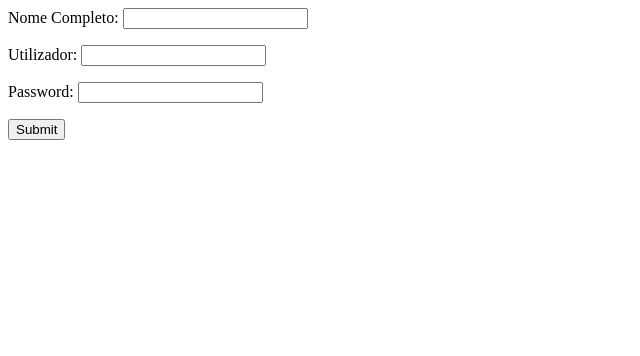
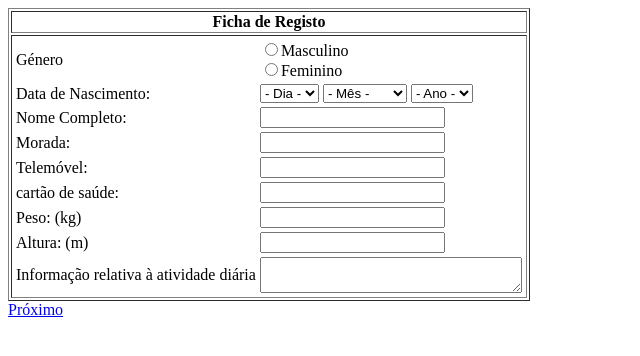
Before and after one commit to floli171/SIM-amizades-coloridas, a PHP site: page /SIM/showRegistry.php?registry=showRegistry1 in a window 1280 px wide. Shown: the top 356 px of the page, without its empty margins (0-640 px from the left). Run offline with PHP 8.4, Linux system fonts and the light colour scheme.

Commit message:
Add files via upload

```diff
--- a/home.php
+++ b/home.php
@@ -1,5 +1,5 @@
 
 <!-- Código que define imagem e texto a apresentar no ínicio, por default, e quando o utilizador segue a hiperligação Apresentação-->
 
-<h3><strong>Um Hospital onde todos olham para si!!!!</strong></h3>
+<h3><strong>A lifeStyleFCT dispõe de um grupo de nutricionistas formados na área prontos para o ajudar</strong></h3>
 <p><img src="home_image.jpg" height="300" width="200" align="center"></p>
--- /dev/null
+++ b/personalInfo.php
@@ -0,0 +1,5 @@
+Aqui deverá fazer o registo diário da sua alimenta&ccedil;&atilde;o
+
+<!-- sugestões
+		peidr mais informações tais como idade, peso (sliders, popupmenu)
+		a partir do momento em que o utilizador coloca a informação há um lock e para alterar é necessário clicar no botão "editar"-->
--- a/showLogin.php
+++ b/showLogin.php
@@ -6,3 +6,5 @@
 <p>Password: <input type="password" name="pass" ></p>
 <input type="submit" name="Submit" value="Submit" >
 </form>
+
+Não tem conta? Registe-se já <a href="http://localhost/SIM/index.php?operacao=showRegistry">aqui</a>
--- a/showRegistry.php
+++ b/showRegistry.php
@@ -1,9 +1,50 @@
 
 <!-- Apresenta o Formulário de Registo quando o utilizador segue a hiperligação "Registar" -->
 <!-- Recebe do utilizador Nome completo, Utilizador e Password e guarda nas respectivas variáveis para inserir na base de dados -->
-<form method="POST" action="index.php?operacao=registry">
-<p>Nome Completo: <input type="text" name="name" ></p>
-<p>Utilizador: <input type="text" name="user" ></p>
-<p>Password: <input type="password" name="pass" ></p>
-<input type="Submit" name="Submit" value="Submit" >
-</form>
+
+<style type="text/css">
+form {
+	text-align: left;
+	font-size: 1.25em; /*not working*/
+}
+</style>
+
+<table border="1">
+	<th>Ficha de Registo</th>
+	<tr>
+		<td>
+			<?php
+				if (isset($_GET['registry']))
+				{
+				switch ($_GET['registry'])
+					{
+					case 'showRegistry1':
+						include ("showRegistry1.php");
+						break;
+
+					case 'showRegistry2':
+						include ("showRegistry2.php");
+						break;
+
+					default:
+						include ("showRegistry1.php");
+						break;
+					}
+				}
+			?>
+		</td>
+	</tr>
+</table>
+
+
+<?php
+if($_GET['registry'] == 'showRegistry1')
+	echo "<a href='http://localhost/SIM/index.php?operacao=showRegistry?registry=showRegistry2'>Próximo</a>";
+
+if($_GET['registry'] == 'showRegistry2')
+	 echo "<a href='http://localhost/SIM/index.php?operacao=showRegistry?registry=showRegistry1'>Anterior</a>";
+
+?>
+
+
+<!-- uma fotografia-->
--- /dev/null
+++ b/showRegistry1.php
@@ -0,0 +1,200 @@
+<table border="0">
+	<form method="POST" action="index.php?operacao=registry">
+	<tr>
+		<td>
+			<p>Género</p>
+		</td>
+		<td>
+			<input type="radio" name="gender" value="male" required>Masculino<br>
+			<input type="radio" name="gender" value="female" required>Feminino<br>
+		</td>
+	</tr>
+	<tr>
+		<td>
+			<p>Data de Nascimento: </p>
+		</td>
+		<td>
+			<select name="day" required>
+			<option> - Dia - </option>
+			<option value="1">1</option>
+			<option value="2">2</option>
+			<option value="3">3</option>
+			<option value="4">4</option>
+			<option value="5">5</option>
+			<option value="6">6</option>
+			<option value="7">7</option>
+			<option value="8">8</option>
+			<option value="9">9</option>
+			<option value="10">10</option>
+			<option value="11">11</option>
+			<option value="12">12</option>
+			<option value="13">13</option>
+			<option value="14">14</option>
+			<option value="15">15</option>
+			<option value="16">16</option>
+			<option value="17">17</option>
+			<option value="18">18</option>
+			<option value="19">19</option>
+			<option value="20">20</option>
+			<option value="21">21</option>
+			<option value="22">22</option>
+			<option value="23">23</option>
+			<option value="24">24</option>
+			<option value="25">25</option>
+			<option value="26">26</option>
+			<option value="27">27</option>
+			<option value="28">28</option>
+			<option value="29">29</option>
+			<option value="30">30</option>
+			<option value="31">31</option></select>
+
+			<select name="month" required>
+			<option> - Mês - </option>
+			<option value="Jannuart">Janeiro</option>
+			<option value="Febuary">Fevereiro</option>
+			<option value="March">Mar&ccedil;o</option>
+			<option value="April">Abril</option>
+			<option value="May">Maio</option>
+			<option value="June">Junho</option>
+			<option value="July">Julho</option>
+			<option value="August">Agosto</option>
+			<option value="September">Setembro</option>
+			<option value="October">Outubro</option>
+			<option value="November">Novembro</option>
+			<option value="December">Dezembro</option></select>
+
+			<select name='year' required>
+			<option> - Ano - </option>
+			<option value='1947'>1947</option>
+			<option value='1948'>1948</option>
+			<option value='1949'>1949</option>
+			<option value='1950'>1950</option>
+			<option value='1951'>1951</option>
+			<option value='1952'>1952</option>
+			<option value='1953'>1953</option>
+			<option value='1954'>1954</option>
+			<option value='1955'>1955</option>
+			<option value='1956'>1956</option>
+			<option value='1957'>1957</option>
+			<option value='1958'>1958</option>
+			<option value='1959'>1959</option>
+			<option value='1960'>1960</option>
+			<option value='1961'>1961</option>
+			<option value='1962'>1962</option>
+			<option value='1963'>1963</option>
+			<option value='1964'>1964</option>
+			<option value='1965'>1965</option>
+			<option value='1966'>1966</option>
+			<option value='1967'>1967</option>
+			<option value='1968'>1968</option>
+			<option value='1969'>1969</option>
+			<option value='1970'>1970</option>
+			<option value='1971'>1971</option>
+			<option value='1972'>1972</option>
+			<option value='1973'>1973</option>
+			<option value='1974'>1974</option>
+			<option value='1975'>1975</option>
+			<option value='1976'>1976</option>
+			<option value='1977'>1977</option>
+			<option value='1978'>1978</option>
+			<option value='1979'>1979</option>
+			<option value='1980'>1980</option>
+			<option value='1981'>1981</option>
+			<option value='1982'>1982</option>
+			<option value='1983'>1983</option>
+			<option value='1984'>1984</option>
+			<option value='1985'>1985</option>
+			<option value='1986'>1986</option>
+			<option value='1987'>1987</option>
+			<option value='1988'>1988</option>
+			<option value='1989'>1989</option>
+			<option value='1990'>1990</option>
+			<option value='1991'>1991</option>
+			<option value='1992'>1992</option>
+			<option value='1993'>1993</option>
+			<option value='1994'>1994</option>
+			<option value='1995'>1995</option>
+			<option value='1996'>1996</option>
+			<option value='1997'>1997</option>
+			<option value='1998'>1998</option>
+			<option value='1999'>1999</option>
+			<option value='2000'>2000</option>
+			<option value='2001'>2001</option>
+			<option value='2002'>2002</option>
+			<option value='2003'>2003</option>
+			<option value='2004'>2004</option>
+			<option value='2005'>2005</option>
+			<option value='2006'>2006</option>
+			<option value='2007'>2007</option>
+			<option value='2008'>2008</option>
+			<option value='2009'>2009</option>
+			<option value='2010'>2010</option>
+			<option value='2011'>2011</option>
+			<option value='2012'>2012</option>
+			<option value='2013'>2013</option>
+			<option value='2014'>2014</option>
+			<option value='2015'>2015</option>
+			<option value='2016'>2016</option>
+			<option value='2017'>2017</option>
+			</select></p>
+		</td>
+	</tr>
+	<tr>
+		<td>
+			Nome Completo:
+		</td>
+		<td>
+			<input type="text" name="name" required>
+		</td>
+	</tr>
+	<tr>
+		<td>
+			Morada:
+		</td>
+		<td>
+			<input type="text" name="address" required>
+		</td>
+	</tr>
+	<tr>
+		<td>
+			Telemóvel:
+		</td>
+		<td>
+			<input type="text" name="phone" maxlength="9" required>
+		</td>
+	</tr>
+
+	<tr>
+		<td>
+			cart&atilde;o de sa&uacute;de:
+		</td>
+		<td>
+			<input type="text" name="cardnumber" required>
+		</td>
+	</tr>
+	<tr>
+		<td>
+			Peso: (kg)
+		</td>
+		<td>
+			<input type="text" name="weight" maxlength="3" required>
+		</td>
+	</tr>
+	<tr>
+		<td>
+			Altura: (m)
+		</td>
+		<td>
+			<input type="text" name="height" maxlength="4" required>
+		</td>
+	</tr>
+	<tr>
+		<td>
+			Informação relativa à atividade di&aacute;ria
+		</td>
+		<td>
+			<textarea name="activity" rows="2" cols="30" required></textarea>
+		</td>
+	</tr>
+	</form>
+</table>
--- a/sugestoes.txt
+++ b/sugestoes.txt
@@ -1,5 +1,5 @@
 SUGESTOES:
 
-colocar a opçao de registar caso a a pw e utilizador sejam invalidos
+colocar a opçao de registar caso a pw e utilizador sejam invalidos
 
 Colocar opção só para alguns utilizadores (Oliveira, Duque, Catarino) de apagar entradas da base e dados
```
Also changed, not shown: index.php (+24 -11 lines), showRegistry2.php (added, +30 -0 lines).
